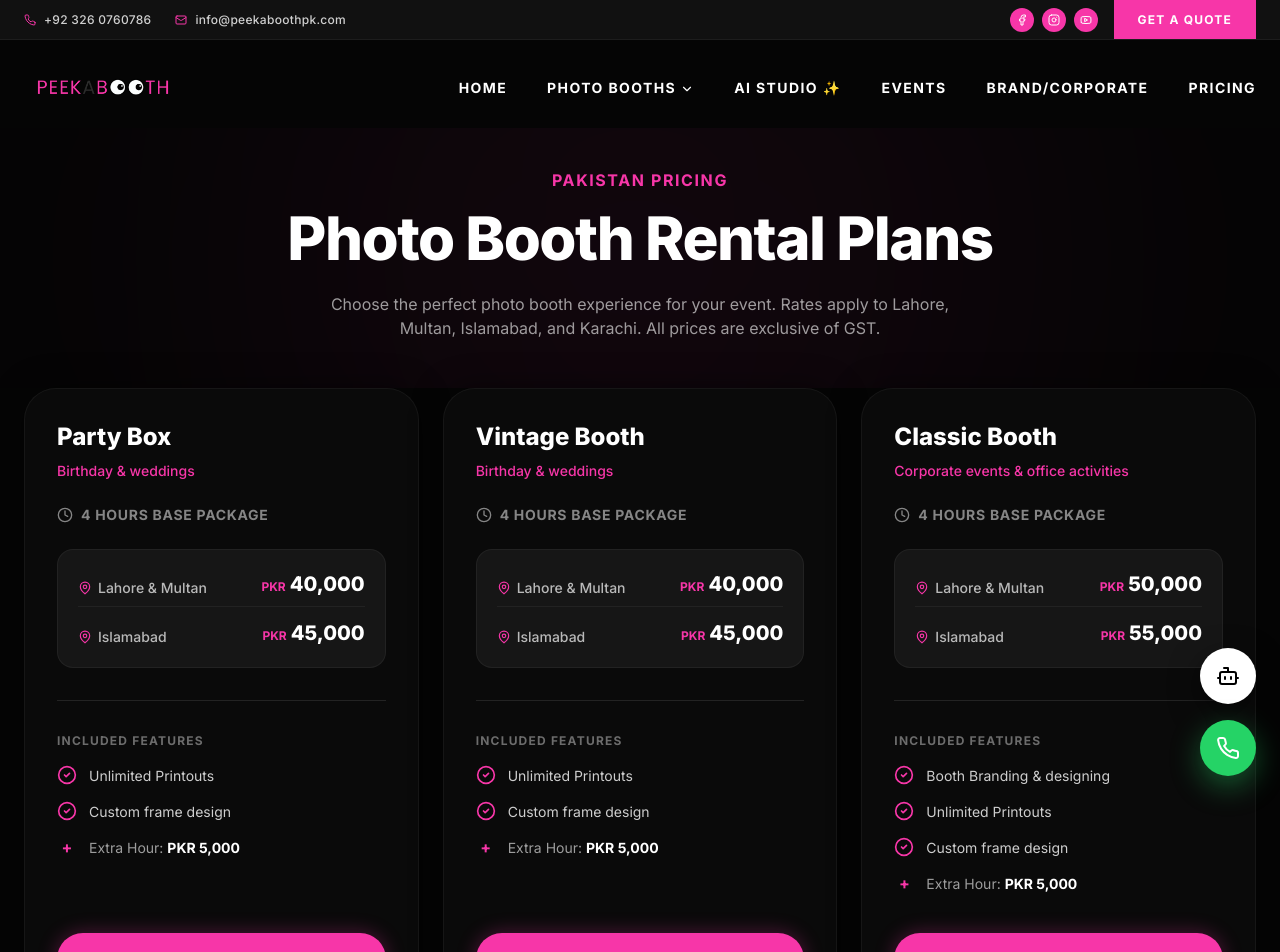
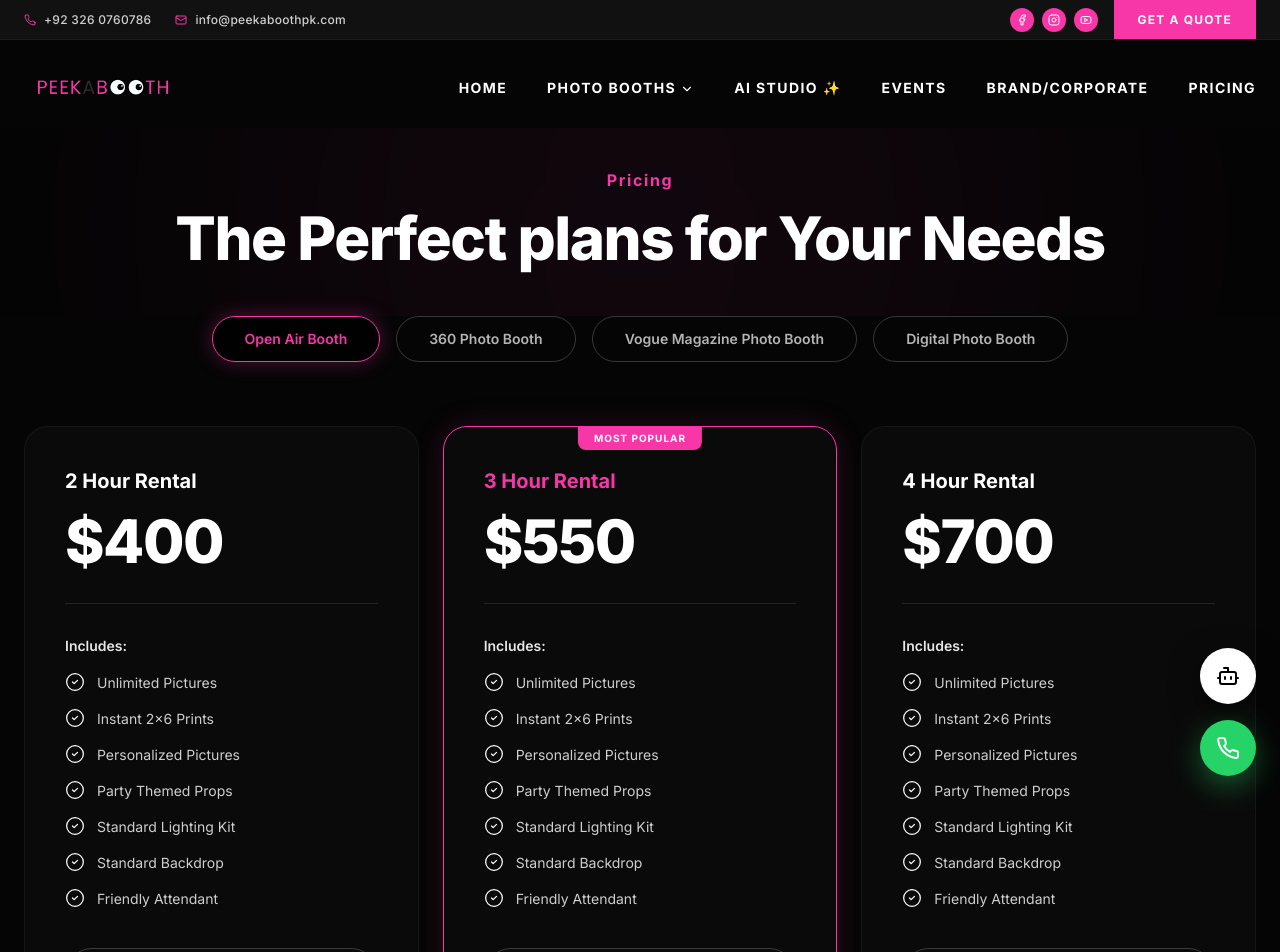
Before and after one commit to Sharmeen-Rauf/peekaboothusa, a Next.js app: page /pricing in a window 1280 px wide. Shown: the top 952 px of the page. Built offline with nearby package versions, Linux system fonts and the light colour scheme.

Commit message:
feat: implement interactive pricing display and quote request flow components

```diff
--- a/app/pricing/PricingClient.tsx
+++ b/app/pricing/PricingClient.tsx
@@ -1,86 +1,241 @@
 "use client";
 
+import { useState } from "react";
 import { motion, AnimatePresence } from "framer-motion";
 import Link from "next/link";
 import Contact from "@/components/sections/Contact";
 import Testimonials from "@/components/sections/Testimonials";
-import { CheckCircle2, ArrowRight, MapPin, Clock } from "lucide-react";
+import { CheckCircle2, ArrowRight } from "lucide-react";
 
 /* ─── DATA ────────────────────────────────────────────────────────────────── */
 
-const booths = [
+type Plan = {
+  name: string;
+  price: string;
+  features: string[];
+  isPopular?: boolean;
+};
+
+type BoothPricing = {
+  id: string;
+  name: string;
+  plans: Plan[];
+};
+
+const pricingData: BoothPricing[] = [
   {
-    name: "Party Box",
-    desc: "Birthday & weddings",
-    hours: "4 hours",
-    prices: [
-      { loc: "Lahore & Multan", price: "40,000" },
-      { loc: "Islamabad", price: "45,000" }
-    ],
-    extraHour: "5,000",
-    features: ["Unlimited Printouts", "Custom frame design"]
+    id: "open-air",
+    name: "Open Air Booth",
+    plans: [
+      {
+        name: "2 Hour Rental",
+        price: "400",
+        features: [
+          "Unlimited Pictures",
+          "Instant 2x6 Prints",
+          "Personalized Pictures",
+          "Party Themed Props",
+          "Standard Lighting Kit",
+          "Standard Backdrop",
+          "Friendly Attendant"
+        ]
       },
       {
-    name: "Vintage Booth",
-    desc: "Birthday & weddings",
-    hours: "4 hours",
-    prices: [
-      { loc: "Lahore & Multan", price: "40,000" },
-      { loc: "Islamabad", price: "45,000" }
-    ],
-    extraHour: "5,000",
-    features: ["Unlimited Printouts", "Custom frame design"]
+        name: "3 Hour Rental",
+        price: "550",
+        isPopular: true,
+        features: [
+          "Unlimited Pictures",
+          "Instant 2x6 Prints",
+          "Personalized Pictures",
+          "Party Themed Props",
+          "Standard Lighting Kit",
+          "Standard Backdrop",
+          "Friendly Attendant"
+        ]
       },
       {
-    name: "Classic Booth",
-    desc: "Corporate events & office activities",
-    hours: "4 hours",
-    prices: [
-      { loc: "Lahore & Multan", price: "50,000" },
-      { loc: "Islamabad", price: "55,000" }
-    ],
-    extraHour: "5,000",
-    features: ["Booth Branding & designing", "Unlimited Printouts", "Custom frame design"]
+        name: "4 Hour Rental",
+        price: "700",
+        features: [
+          "Unlimited Pictures",
+          "Instant 2x6 Prints",
+          "Personalized Pictures",
+          "Party Themed Props",
+          "Standard Lighting Kit",
+          "Standard Backdrop",
+          "Friendly Attendant"
+        ]
+      }
+    ]
   },
   {
-    name: "Mirror Booth",
-    desc: "Premium events & celebrations",
-    hours: "4 hours",
-    prices: [
-      { loc: "Lahore", price: "60,000" },
-      { loc: "Islamabad", price: "65,000" },
-      { loc: "Multan", price: "70,000" }
-    ],
-    extraHour: "5,000",
-    features: ["Booth Branding & designing", "Unlimited Printouts", "Custom frame design"]
+    id: "360-booth",
+    name: "360 Photo Booth",
+    plans: [
+      {
+        name: "2 Hour Rental",
+        price: "500",
+        features: [
+          "Unlimited Videos",
+          "Unlimited Spins",
+          "Instant Sharing",
+          "Custom Video Overlay",
+          "Fun Party Props",
+          "Standard Lighting Kit",
+          "Standard Backdrop",
+          "Friendly Attendant"
+        ]
       },
       {
-    name: "360 Video Booth",
-    desc: "Corporate events & office activities",
-    hours: "4 hours",
-    prices: [
-      { loc: "Lahore & Multan", price: "45,000" },
-      { loc: "Islamabad", price: "50,000" }
-    ],
-    extraHour: "5,000",
-    features: ["Custom video filters (overlay & music)", "Unlimited video shoots", "QR based video delivery"]
+        name: "3 Hour Rental",
+        price: "700",
+        isPopular: true,
+        features: [
+          "Unlimited Videos",
+          "Unlimited Spins",
+          "Instant Sharing",
+          "Custom Video Overlay",
+          "Fun Party Props",
+          "Standard Lighting Kit",
+          "Standard Backdrop",
+          "Friendly Attendant"
+        ]
       },
       {
-    name: "Registration Booth",
-    desc: "Corporate events & office activities",
-    hours: "8 hours",
-    prices: [
-      { loc: "Lahore & Multan", price: "45,000" },
-      { loc: "Islamabad", price: "55,000" }
-    ],
-    extraHour: null,
-    features: ["Booth Branding & designing", "Pre-event online registration (QR based)", "Onspot registration (QR based & manual)", "Onspot verification (QR scanning)", "Realtime data tracking & reporting"]
+        name: "4 Hour Rental",
+        price: "900",
+        features: [
+          "Unlimited Videos",
+          "Unlimited Spins",
+          "Instant Sharing",
+          "Custom Video Overlay",
+          "Fun Party Props",
+          "Standard Lighting Kit",
+          "Standard Backdrop",
+          "Friendly Attendant"
+        ]
+      }
+    ]
+  },
+  {
+    id: "vogue-magazine",
+    name: "Vogue Magazine Photo Booth",
+    plans: [
+      {
+        name: "4 Hour Rental",
+        price: "1200",
+        features: [
+          "Custom Cover Design",
+          "Full-Size Frame",
+          "LED Lighting",
+          "Custom Headline",
+          "Setup & Breakdown",
+          "Spacious Interior",
+          "Selfie-Ready",
+          "High-Quality Build"
+        ]
+      },
+      {
+        name: "5 Hour Rental",
+        price: "1500",
+        features: [
+          "Custom Cover Design",
+          "Full-Size Frame",
+          "LED Lighting",
+          "Custom Headline",
+          "Setup & Breakdown",
+          "Spacious Interior",
+          "Selfie-Ready",
+          "High-Quality Build"
+        ]
+      },
+      {
+        name: "6 Hour Rental",
+        price: "1800",
+        isPopular: true,
+        features: [
+          "Custom Cover Design",
+          "Full-Size Frame",
+          "LED Lighting",
+          "Custom Headline",
+          "Setup & Breakdown",
+          "Spacious Interior",
+          "Selfie-Ready",
+          "High-Quality Build"
+        ]
+      },
+      {
+        name: "8 Hour Rental",
+        price: "2400",
+        features: [
+          "Custom Cover Design",
+          "Full-Size Frame",
+          "LED Lighting",
+          "Custom Headline",
+          "Setup & Breakdown",
+          "Spacious Interior",
+          "Selfie-Ready",
+          "High-Quality Build"
+        ]
+      }
+    ]
+  },
+  {
+    id: "digital-booth",
+    name: "Digital Photo Booth",
+    plans: [
+      {
+        name: "2 Hour Rental",
+        price: "300",
+        features: [
+          "Unlimited Pictures",
+          "Instant Sharing",
+          "Personalized Pictures",
+          "Party Themed Props",
+          "Standard Backdrop",
+          "Standard Lighting Kit",
+          "Friendly Attendant"
+        ]
+      },
+      {
+        name: "3 Hour Rental",
+        price: "400",
+        isPopular: true,
+        features: [
+          "Unlimited Pictures",
+          "Instant Sharing",
+          "Personalized Pictures",
+          "Party Themed Props",
+          "Standard Backdrop",
+          "Standard Lighting Kit",
+          "Friendly Attendant"
+        ]
+      },
+      {
+        name: "4 Hour Rental",
+        price: "500",
+        features: [
+          "Unlimited Pictures",
+          "Instant Sharing",
+          "Personalized Pictures",
+          "Party Themed Props",
+          "Standard Backdrop",
+          "Standard Lighting Kit",
+          "Friendly Attendant"
+        ]
+      }
+    ]
   }
 ];
 
 /* ─── MAIN COMPONENT ──────────────────────────────────────────────────────── */
 
 export default function PricingClient() {
+  const [activeTab, setActiveTab] = useState(pricingData[0].id);
+
+  const activeData = pricingData.find(d => d.id === activeTab);
+
   return (
     <div className="bg-[#050505] min-h-screen text-white selection:bg-brand-neon/30 pt-32">
 
@@ -91,94 +246,103 @@ export default function PricingClient() {
         <div className="container mx-auto px-6 relative z-10 text-center">
           <motion.h3
             initial={{ opacity: 0, y: 10 }} animate={{ opacity: 1, y: 0 }} transition={{ duration: 0.6 }}
-            className="text-brand-neon font-bold tracking-widest text-sm md:text-base mb-4 uppercase"
+            className="text-brand-neon font-bold tracking-widest text-sm md:text-base mb-4"
           >
-            Pakistan Pricing
+            Pricing
           </motion.h3>
           <motion.h1
             initial={{ opacity: 0, y: 20 }} animate={{ opacity: 1, y: 0 }} transition={{ duration: 0.8, delay: 0.1 }}
-            className="text-4xl md:text-5xl lg:text-6xl font-extrabold tracking-tight mb-6"
+            className="text-4xl md:text-5xl lg:text-6xl font-extrabold tracking-tight"
           >
-            Photo Booth Rental Plans
+            The Perfect plans for Your Needs
           </motion.h1>
-          <motion.p initial={{ opacity: 0, y: 20 }} animate={{ opacity: 1, y: 0 }} transition={{ duration: 0.8, delay: 0.2 }} className="text-white/60 max-w-2xl mx-auto">
-            Choose the perfect photo booth experience for your event. Rates apply to Lahore, Multan, Islamabad, and Karachi. All prices are exclusive of GST.
-          </motion.p>
+        </div>
+      </section>
+
+      {/* ── TABS ── */}
+      <section className="relative z-20 pb-16">
+        <div className="container mx-auto px-4">
+          <motion.div
+            initial={{ opacity: 0, y: 20 }} animate={{ opacity: 1, y: 0 }} transition={{ duration: 0.6, delay: 0.2 }}
+            className="flex flex-wrap justify-center gap-3 md:gap-4 max-w-5xl mx-auto"
+          >
+            {pricingData.map((tab) => (
+              <button
+                key={tab.id}
+                onClick={() => setActiveTab(tab.id)}
+                className={`relative px-5 py-2.5 md:px-8 md:py-3 rounded-full text-sm font-semibold transition-all duration-300 border ${
+                  activeTab === tab.id
+                    ? "bg-black/80 border-brand-neon text-brand-neon shadow-[0_0_20px_rgba(247,54,168,0.3)]"
+                    : "bg-transparent border-white/20 text-white/70 hover:border-brand-neon/50 hover:text-white"
+                }`}
+              >
+                {tab.name}
+              </button>
+            ))}
+          </motion.div>
         </div>
       </section>
 
       {/* ── PRICING CARDS ── */}
       <section className="relative z-10 pb-24">
         <div className="container mx-auto px-6">
-          <div className="grid grid-cols-1 md:grid-cols-2 lg:grid-cols-3 gap-6 max-w-7xl mx-auto items-stretch">
-            {booths.map((booth, i) => (
+          <AnimatePresence mode="wait">
             <motion.div
-                key={booth.name}
-                initial={{ opacity: 0, y: 30 }}
-                whileInView={{ opacity: 1, y: 0 }}
-                viewport={{ once: true }}
-                transition={{ duration: 0.5, delay: i * 0.1 }}
-                className="relative flex flex-col bg-[#0a0a0a] rounded-[2rem] overflow-hidden transition-all duration-300 border border-white/5 hover:border-brand-neon/50 shadow-[0_0_30px_rgba(0,0,0,0.5)] hover:shadow-[0_0_40px_rgba(247,54,168,0.1)] group"
+              key={activeTab}
+              initial={{ opacity: 0, y: 20 }}
+              animate={{ opacity: 1, y: 0 }}
+              exit={{ opacity: 0, y: -20 }}
+              transition={{ duration: 0.4 }}
+              className={`grid grid-cols-1 md:grid-cols-2 ${activeData?.plans.length === 4 ? "xl:grid-cols-4" : "lg:grid-cols-3"} gap-6 max-w-7xl mx-auto items-stretch`}
             >
-                <div className="p-8 flex flex-col flex-grow">
-                  <div className="mb-6">
-                    <h3 className="text-2xl font-extrabold text-white mb-2 group-hover:text-brand-neon transition-colors">
-                      {booth.name}
+              {activeData?.plans.map((plan, i) => (
+                <div
+                  key={plan.name}
+                  className={`relative flex flex-col bg-[#0a0a0a] rounded-3xl overflow-hidden transition-all duration-300 border ${plan.isPopular ? "border-brand-neon shadow-[0_0_30px_rgba(247,54,168,0.15)]" : "border-white/5 hover:border-white/20"}`}
+                >
+                  {/* Popular Badge */}
+                  {plan.isPopular && (
+                    <div className="absolute top-0 left-1/2 -translate-x-1/2 bg-brand-neon text-white text-[10px] font-bold uppercase tracking-widest px-4 py-1 rounded-b-lg">
+                      Most Popular
+                    </div>
+                  )}
+
+                  <div className={`p-8 md:p-10 flex flex-col flex-grow ${plan.isPopular ? "pt-12" : ""}`}>
+                    <h3 className={`text-xl font-bold mb-4 ${plan.isPopular ? "text-brand-neon" : "text-white"}`}>
+                      {plan.name}
                     </h3>
-                    <p className="text-sm font-medium text-brand-neon">{booth.desc}</p>
-                  </div>
 
-                  {/* Base Hours */}
-                  <div className="flex items-center gap-2 text-white/50 text-sm font-bold uppercase tracking-wider mb-6">
-                    <Clock className="w-4 h-4" /> {booth.hours} Base Package
-                  </div>
-
-                  {/* Location Prices */}
-                  <div className="bg-white/5 rounded-2xl p-5 mb-8 space-y-3 border border-white/5">
-                    {booth.prices.map((p, idx) => (
-                      <div key={idx} className="flex items-end justify-between border-b border-white/5 pb-2 last:border-0 last:pb-0">
-                        <span className="text-white/70 text-sm font-medium flex items-center gap-1.5"><MapPin className="w-3.5 h-3.5 text-brand-neon" /> {p.loc}</span>
-                        <div className="text-right">
-                          <span className="text-xs font-bold text-brand-neon">PKR</span>
-                          <span className="text-xl font-extrabold ml-1">{p.price}</span>
-                        </div>
-                      </div>
-                    ))}
+                    <div className="flex items-end gap-1 mb-8">
+                      <span className="text-4xl md:text-5xl lg:text-6xl font-extrabold tracking-tight text-white">
+                        ${plan.price}
+                      </span>
                     </div>
 
                     <div className="w-full h-px bg-white/10 mb-8" />
 
                     <div className="flex-grow">
-                    <p className="text-xs font-bold text-white/40 tracking-widest uppercase mb-4">Included Features</p>
+                      <p className="text-sm font-semibold text-white/90 mb-4">Includes:</p>
                       <ul className="space-y-4 mb-10">
-                      {booth.features.map((feature, idx) => (
+                        {plan.features.map((feature, idx) => (
                           <li key={idx} className="flex items-start gap-3">
-                          <CheckCircle2 className="w-5 h-5 text-brand-neon shrink-0" strokeWidth={2} />
+                            <CheckCircle2 className="w-5 h-5 text-white shrink-0" strokeWidth={1.5} />
                             <span className="text-white/80 text-sm leading-tight pt-0.5">{feature}</span>
                           </li>
                         ))}
-                      {booth.extraHour && (
-                        <li className="flex items-start gap-3">
-                          <div className="w-5 h-5 shrink-0 flex items-center justify-center font-bold text-brand-neon">+</div>
-                          <span className="text-white/60 text-sm leading-tight pt-0.5">Extra Hour: <strong className="text-white">PKR {booth.extraHour}</strong></span>
-                        </li>
-                      )}
                       </ul>
                     </div>
 
                     <Link
                       href="/get-a-quote"
-                    className="inline-flex items-center justify-center w-full gap-2 py-4 rounded-full font-bold text-sm tracking-widest transition-all bg-brand-neon hover:bg-white text-white hover:text-brand-neon mt-auto group/btn shadow-[0_0_20px_rgba(247,54,168,0.3)]"
+                      className="inline-flex items-center justify-center w-full gap-2 py-4 rounded-full font-bold text-sm tracking-widest transition-all bg-transparent border border-white/20 text-white hover:bg-white/5 mt-auto group"
                     >
-                    Book Now <ArrowRight className="w-4 h-4 group-hover/btn:translate-x-1 transition-transform" />
+                      Book Now <ArrowRight className="w-4 h-4 group-hover:translate-x-1 transition-transform" />
                     </Link>
                   </div>
+                </div>
+              ))}
             </motion.div>
-            ))}
-          </div>
-          <div className="text-center mt-12 text-white/40 text-sm">
-            * All prices are exclusive of GST. Rates apply to Lahore, Multan, and Islamabad.
-          </div>
+          </AnimatePresence>
         </div>
       </section>
 
```
Lines whose indentation alone changed are shown as unchanged.
